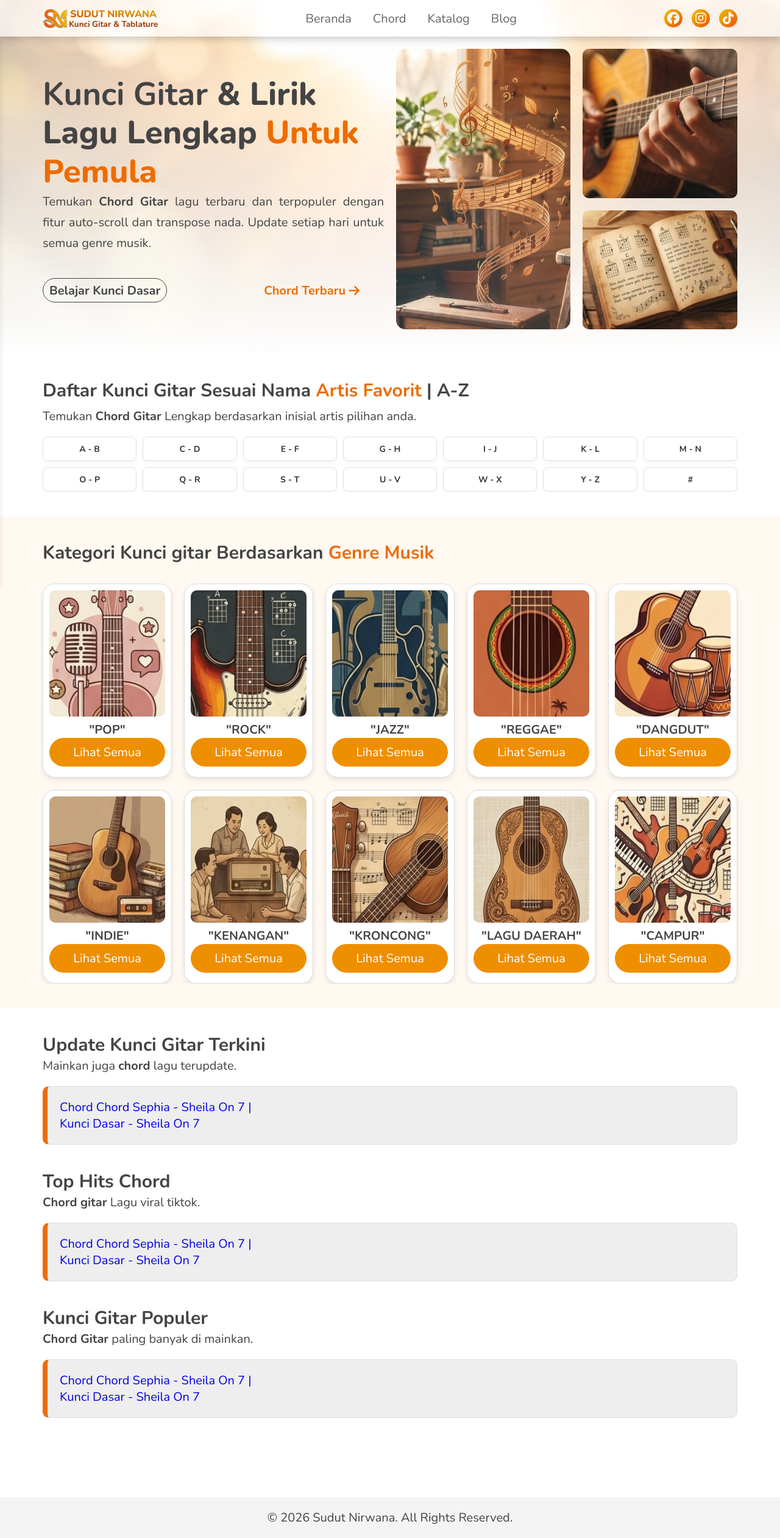
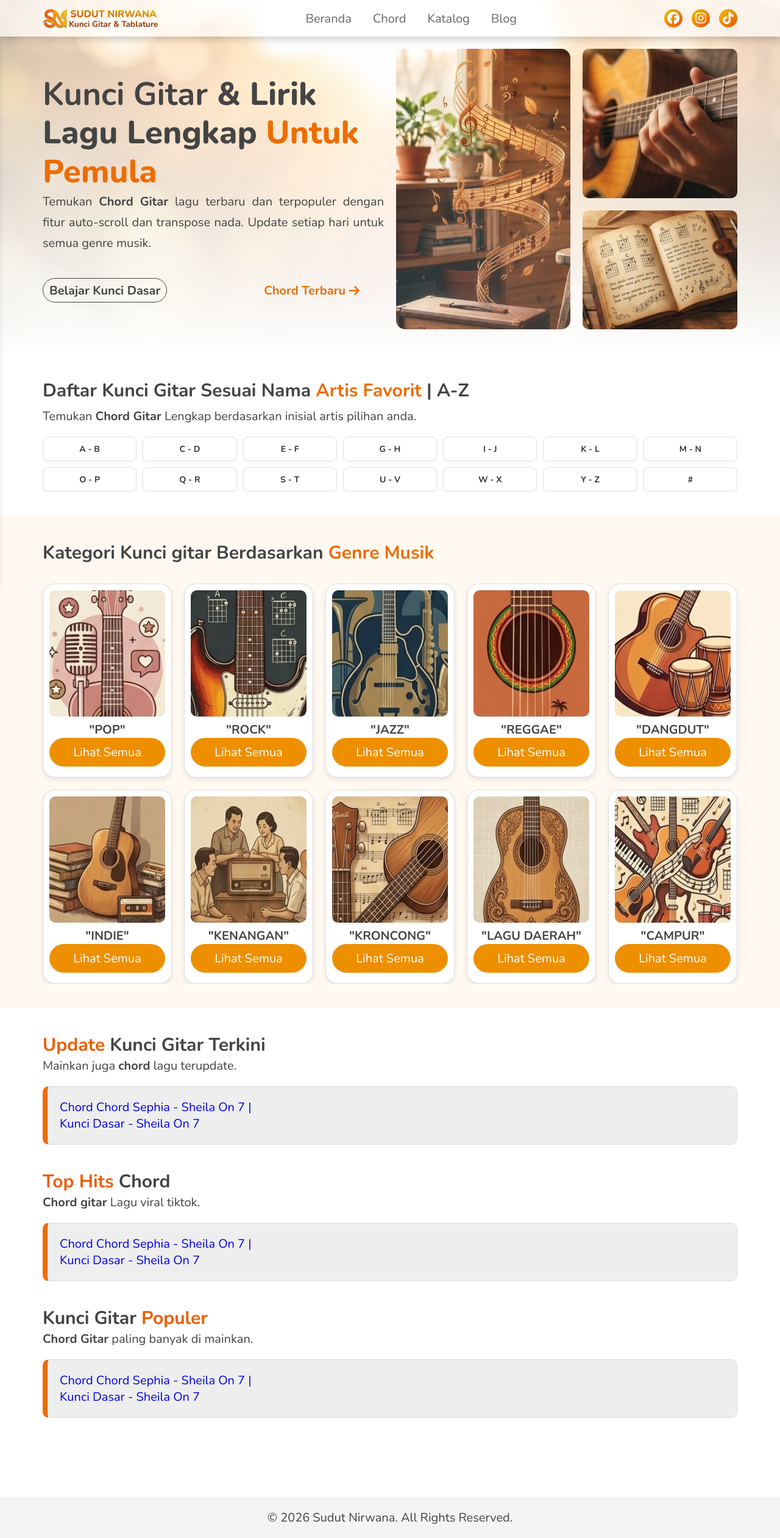
Before and after one commit to sudut-nirwana/sudut-nirwana-main, a Jekyll site: the page built from index.html, in a window 1280 px wide. Shown: the whole page at 61% size. Built offline with Jekyll 4.4.1, drawn with Linux system fonts in a browser that asks for light colours.

Commit message:
Update style.css

```diff
--- a/assets/css/style.css
+++ b/assets/css/style.css
@@ -557,6 +557,9 @@ html.no-scroll{
 .chordweapper a{
    color: #ee5c00;
 }
+.chordwrapper h2 span{
+   color: #ee5c00;
+}
 .box-chord-terbaru, .box-chord-trend, .box-chord-terbanyak{
    width: 100%;
    display: grid;
```
